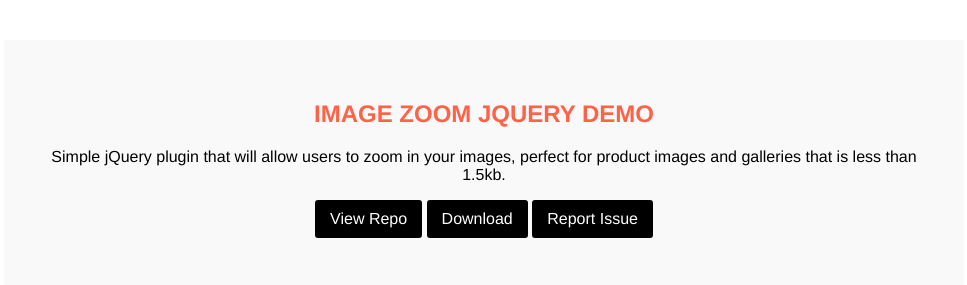
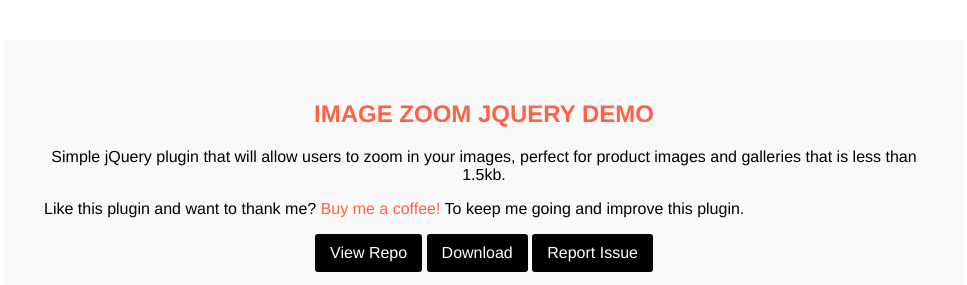
Before and after one commit to Mario-Duarte/image-zoom-plugin, a website: page index.html in a window 1280 px wide. Shown: the top 285 px of the page, without its empty margins (156-1123 px from the left). Drawn offline with Linux system fonts and the light colour scheme.

Commit message:
added link to donate money via paypal

```diff
--- a/index.html
+++ b/index.html
@@ -14,6 +14,8 @@
 			<h1 class="txt-center"><a href="https://github.com/Mario-Duarte/image-zoom-plugin">Image Zoom jQuery Demo</a></h1>
 
 			<p class="txt-center">Simple jQuery plugin that will allow users to zoom in your images, perfect for product images and galleries that is less than 1.5kb.</p>
+
+			<p>Like this plugin and want to thank me? <a href="https://paypal.me/MarioDuarte?locale.x=en_GB" target="_blank">Buy me a coffee!</a> To keep me going and improve this plugin.</p>
 
 			<p class="txt-center"><a class="btn" href="https://github.com/Mario-Duarte/image-zoom-plugin" target="_blank">View Repo</a> <a class="btn" href="https://github.com/Mario-Duarte/image-zoom-plugin/releases" target="_blank">Download</a> <a class="btn" href="https://github.com/Mario-Duarte/image-zoom-plugin/issues" target="_blank">Report Issue</a></p>
 
```
Also changed, not shown: README.md.
